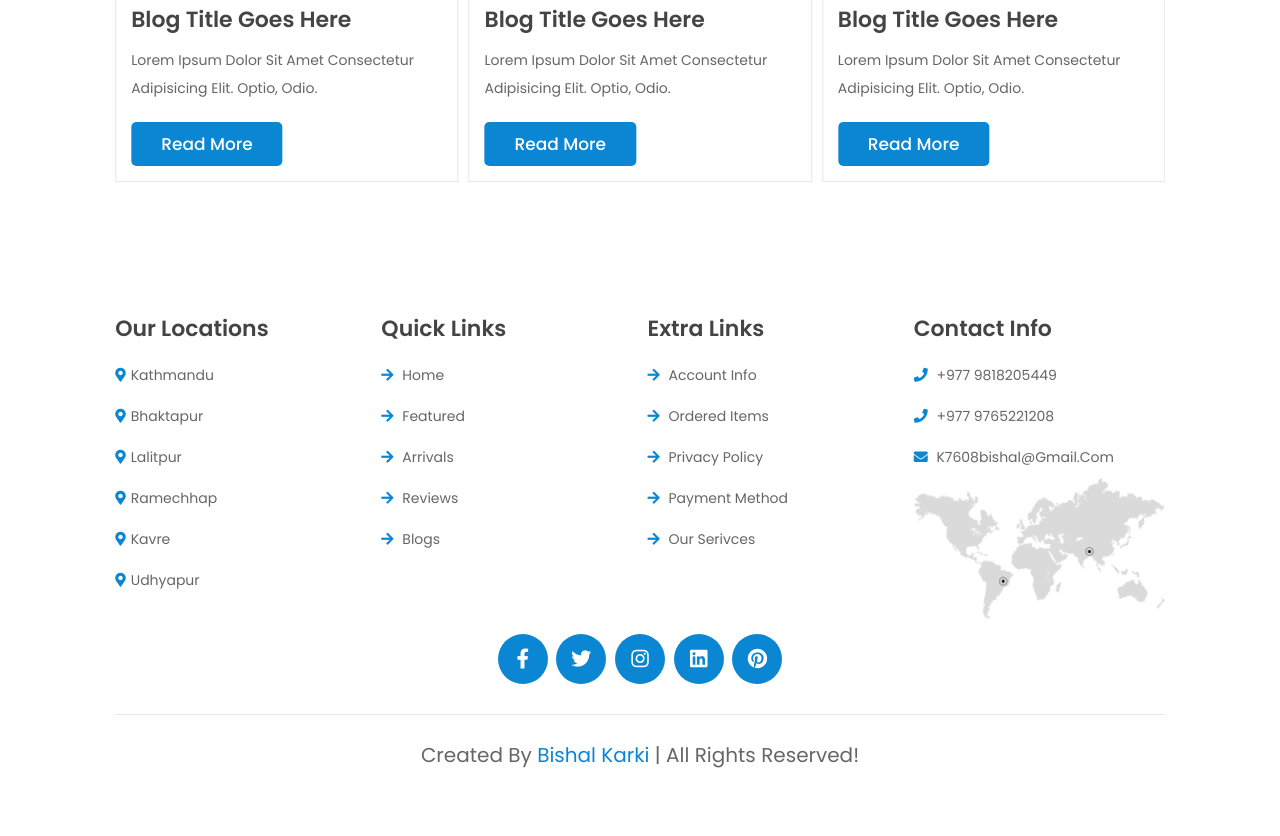
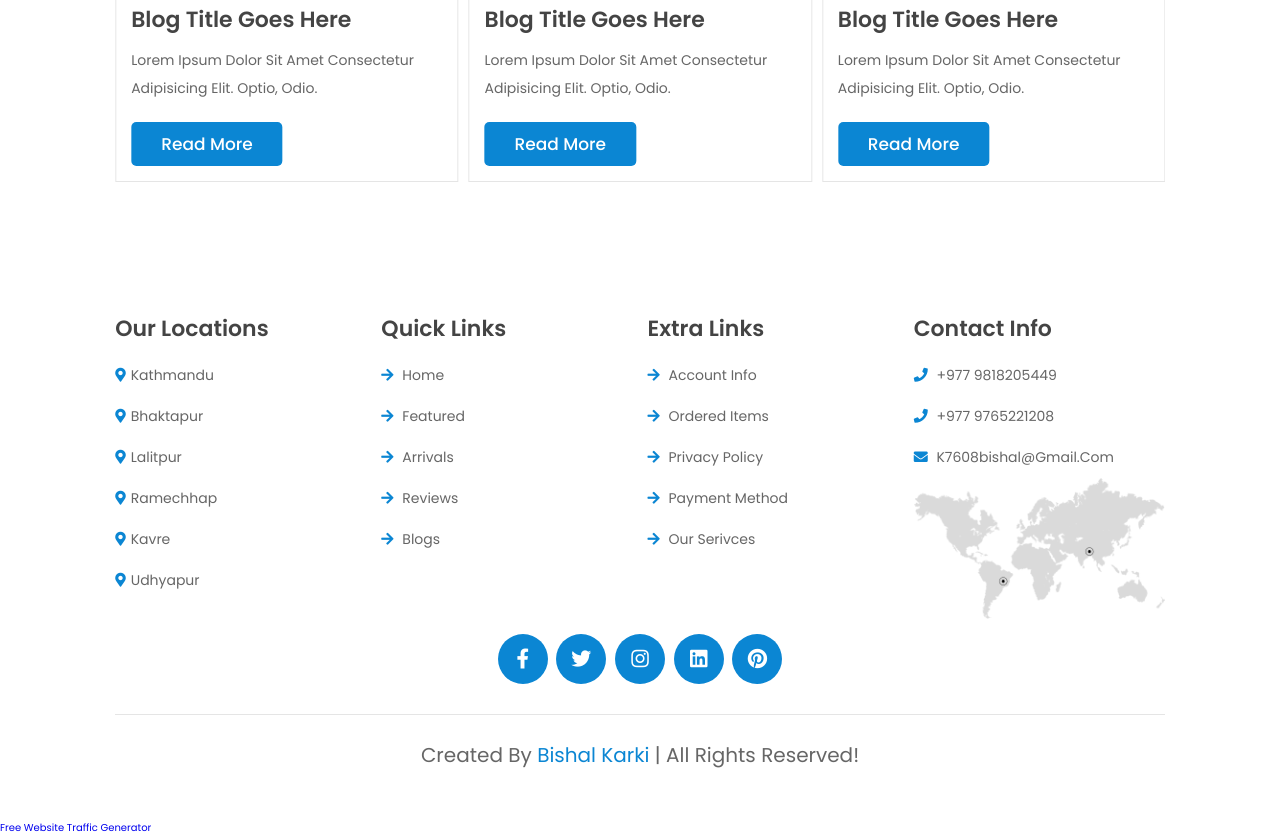
Before and after one commit to Bishalkarki10/E-commerce, a plain HTML site: page index.html in a window 1280 px wide. Shown: the part 3814-4650 px from the top of the page. Drawn offline with nearby package versions, Linux system fonts and the light colour scheme.

Commit message:
Update index.html

```diff
--- a/index.html
+++ b/index.html
@@ -839,6 +839,7 @@
         created by <span>Bishal Karki</span> | all rights reserved!
       </div>
     </section>
+    <a href="https://www.sigmatraffic.com/?ref=176410">Free website traffic generator</a>
 
     <!-- footer section ends -->
 
```
